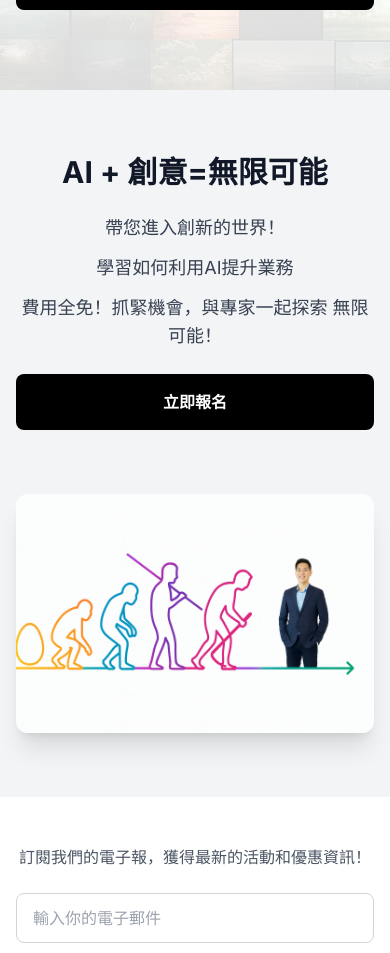
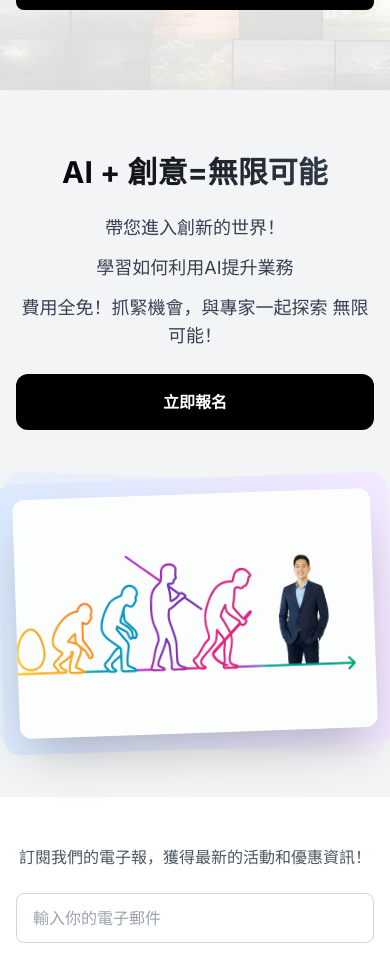
Before and after one commit to prisken/web_IMM, a Next.js app: page /en in a window 390 px wide. Shown: the part 2842-3795 px from the top of the page. Built offline with nearby package versions, Linux system fonts and the light colour scheme.

Commit message:
feat: enhance AI + Creativity section for mobile
- Add gradient background effect for mobile image
- Improve image rotation and hover animations
- Add layered gradient effects
- Update text styling with gradient heading
- Improve overall mobile layout and spacing

```diff
--- a/src/app/[locale]/page.tsx
+++ b/src/app/[locale]/page.tsx
@@ -231,7 +231,9 @@ export default async function Page({ params }: { params: Promise<{ locale: strin
         <div className="container mx-auto px-4">
           <div className="grid grid-cols-1 md:grid-cols-2 gap-8 sm:gap-12 md:gap-16 items-center">
             <div className="space-y-6 sm:space-y-8 text-center md:text-left">
-              <h2 className="text-3xl sm:text-4xl font-bold">AI + 創意=無限可能</h2>
+              <h2 className="text-3xl sm:text-4xl font-bold bg-gradient-to-r from-black to-gray-700 bg-clip-text text-transparent">
+                AI + 創意=無限可能
+              </h2>
               <div className="space-y-3 sm:space-y-4">
                 <p className="text-lg sm:text-xl text-gray-700">帶您進入創新的世界！</p>
                 <p className="text-lg sm:text-xl text-gray-700">學習如何利用AI提升業務</p>
@@ -239,18 +241,21 @@ export default async function Page({ params }: { params: Promise<{ locale: strin
               </div>
               <Link
                 href={`/${locale}/workshop`}
-                className="inline-block bg-black text-white w-full md:w-auto px-8 sm:px-12 py-4 sm:py-5 rounded-lg hover:bg-gray-800 transition-all transform hover:scale-105 hover:shadow-xl text-base sm:text-lg font-semibold"
+                className="inline-block bg-black text-white w-full md:w-auto px-8 sm:px-12 py-4 sm:py-5 rounded-xl hover:bg-gray-800 transition-all transform hover:scale-105 hover:shadow-xl text-base sm:text-lg font-semibold"
               >
                 立即報名
               </Link>
             </div>
             <div className="relative mt-8 md:mt-0">
-              <div className="absolute -inset-4 bg-gradient-to-r from-blue-100 to-purple-100 rounded-2xl transform -rotate-2 hidden sm:block"></div>
-              <img
-                src="/images/A_infographic_drawing_of_an_egg_becoming_a_person_with_the_help_of_a_team_colorful_lines_on_white_background_the_final_person_is_a_realistic_person_male_30s_from_Hong_Kong.png"
-                alt="Evolution illustration"
-                className="relative w-full rounded-xl shadow-xl sm:shadow-2xl transform sm:rotate-2 hover:rotate-0 transition-transform duration-500"
-              />
+              <div className="absolute -inset-4 bg-gradient-to-r from-blue-100 to-purple-100 rounded-2xl transform -rotate-2"></div>
+              <div className="relative group">
+                <div className="absolute -inset-4 bg-gradient-to-r from-blue-100/50 to-purple-100/50 rounded-2xl transform rotate-2 transition-transform duration-500 group-hover:rotate-0"></div>
+                <img
+                  src="/images/A_infographic_drawing_of_an_egg_becoming_a_person_with_the_help_of_a_team_colorful_lines_on_white_background_the_final_person_is_a_realistic_person_male_30s_from_Hong_Kong.png"
+                  alt="Evolution illustration"
+                  className="relative w-full rounded-xl shadow-2xl transform -rotate-2 transition-all duration-500 group-hover:rotate-0 group-hover:scale-[1.02]"
+                />
+              </div>
             </div>
           </div>
         </div>
```
